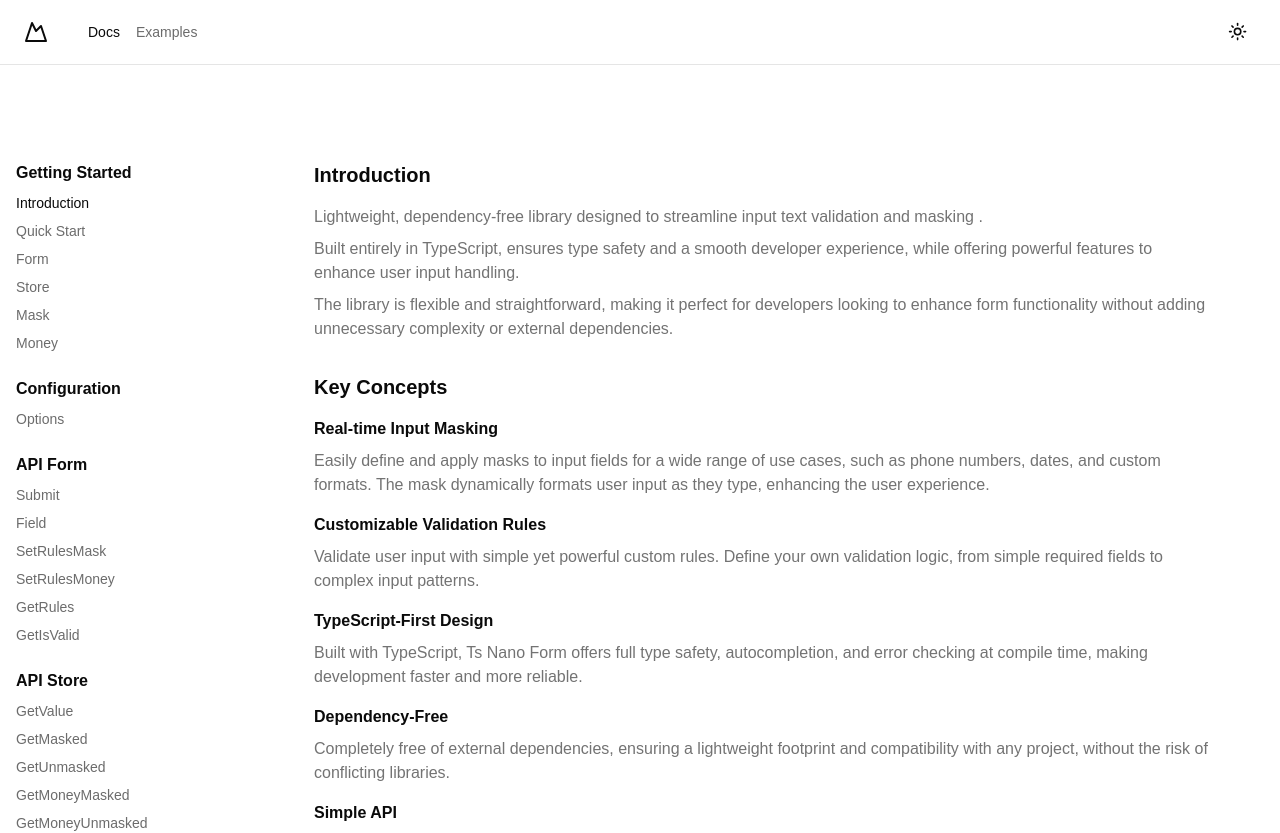
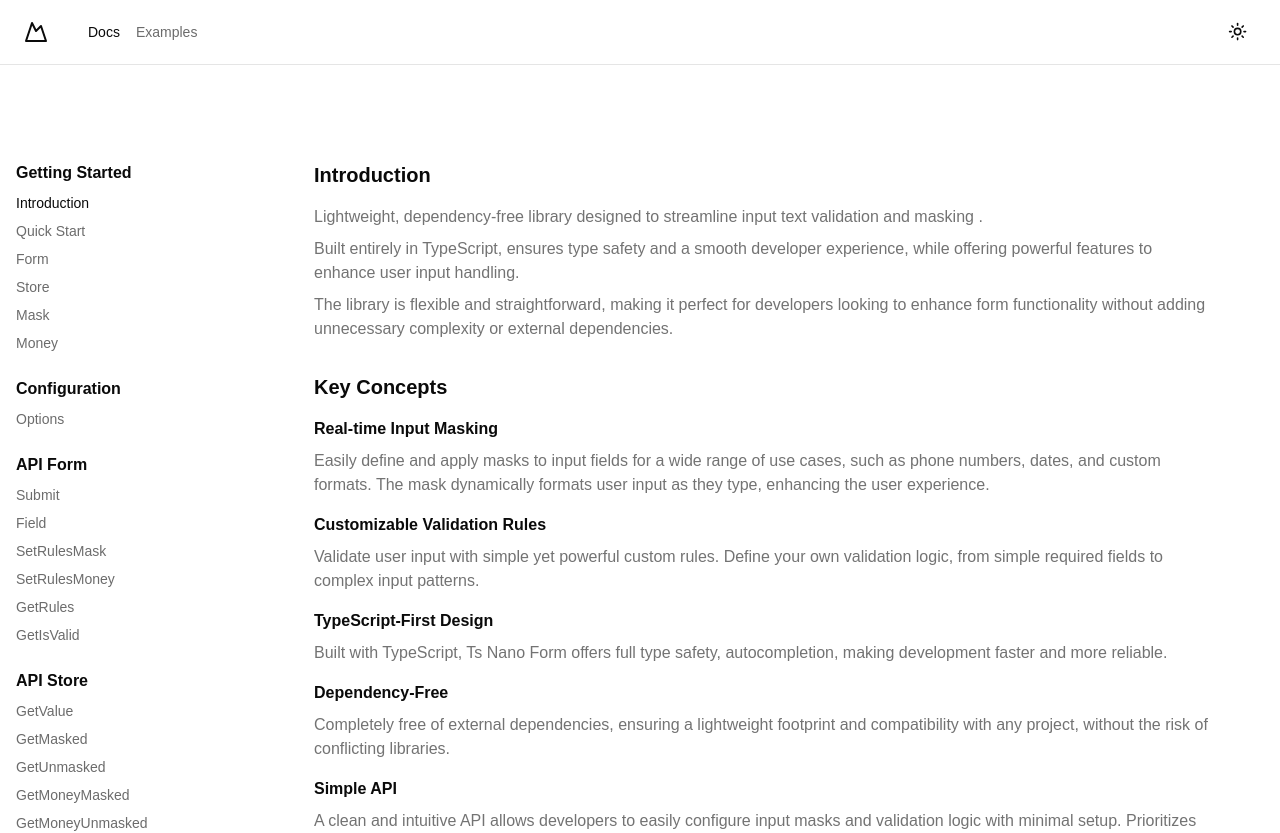
Before and after one commit to lehnihon/ts-nano-form-docs, a Next.js app: page /docs/introduction in a window 1280 px wide. Shown: the top 833 px of the page. Built offline with nearby package versions, Linux system fonts and the light colour scheme.

Commit message:
remove description

```diff
--- a/src/screens/docs/introduction/index.tsx
+++ b/src/screens/docs/introduction/index.tsx
@@ -47,8 +47,7 @@ export default function Introduction() {
             <SubTitleText>TypeScript-First Design</SubTitleText>
             <Text>
               Built with TypeScript, Ts Nano Form offers full type safety,
-              autocompletion, and error checking at compile time, making
-              development faster and more reliable.
+              autocompletion, making development faster and more reliable.
             </Text>
           </div>
           <div>
```
